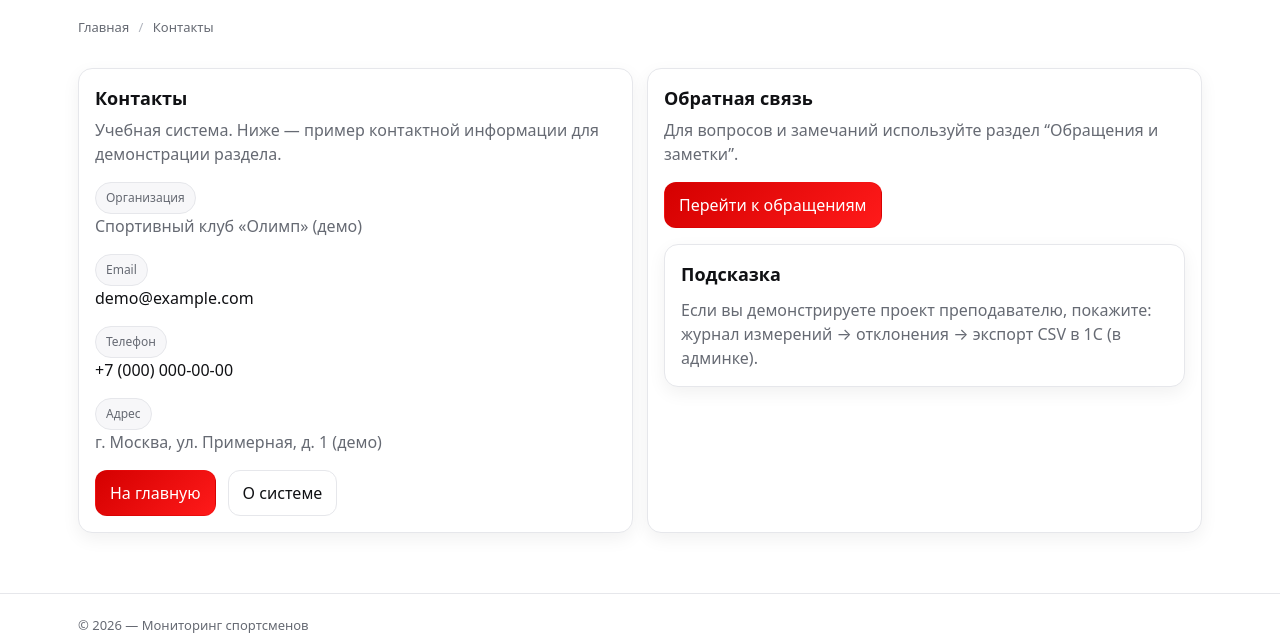
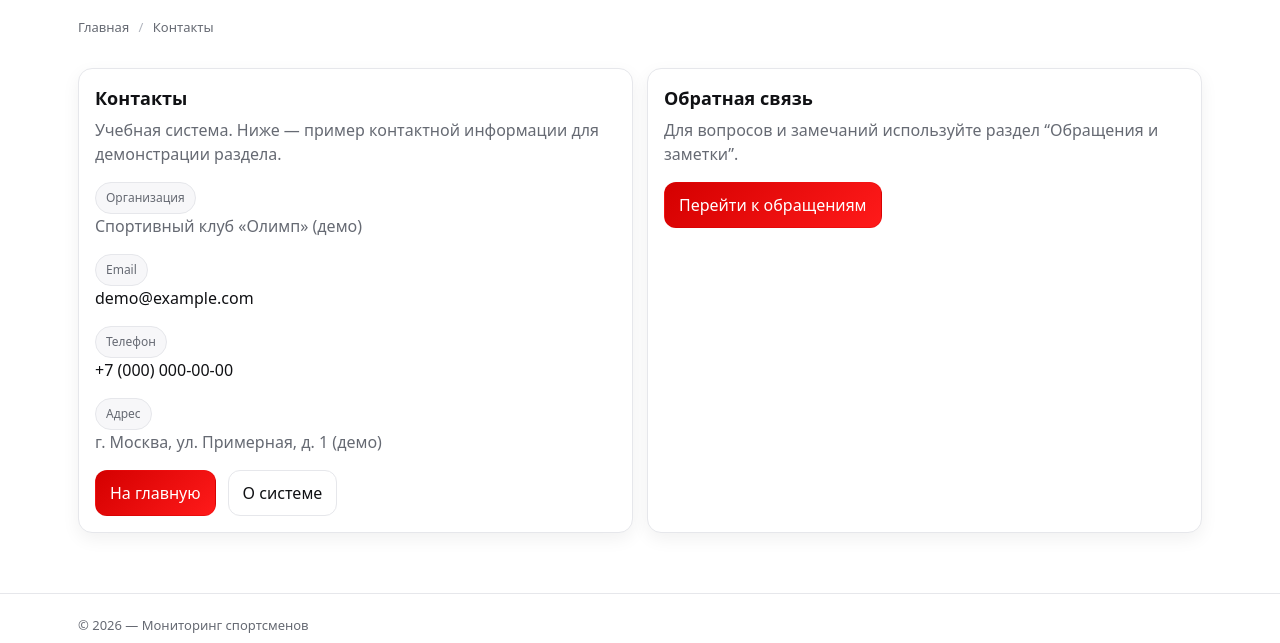
Before and after one commit to tequilaisback/muiv, a Flask app: page /contacts in a window 1280 px wide. Shown: the part 75-718 px from the top of the page. Run offline with Flask 3, Linux system fonts and the light colour scheme.

Commit message:
Update contacts.html

```diff
--- a/app/templates/contacts.html
+++ b/app/templates/contacts.html
@@ -58,15 +58,7 @@
           <a class="btn btn--primary" href="{{ url_for('feedback.feedback_home') }}">Перейти к обращениям</a>
         </div>
 
-        <div class="card mt-16">
-          <div class="card__body">
-            <h3 class="card__title">Подсказка</h3>
-            <p class="card__subtitle" style="margin-top:10px;">
-              Если вы демонстрируете проект преподавателю, покажите:
-              журнал измерений → отклонения → экспорт CSV в 1С (в админке).
-            </p>
-          </div>
-        </div>
+
       </div>
     </div>
   </div>
```
